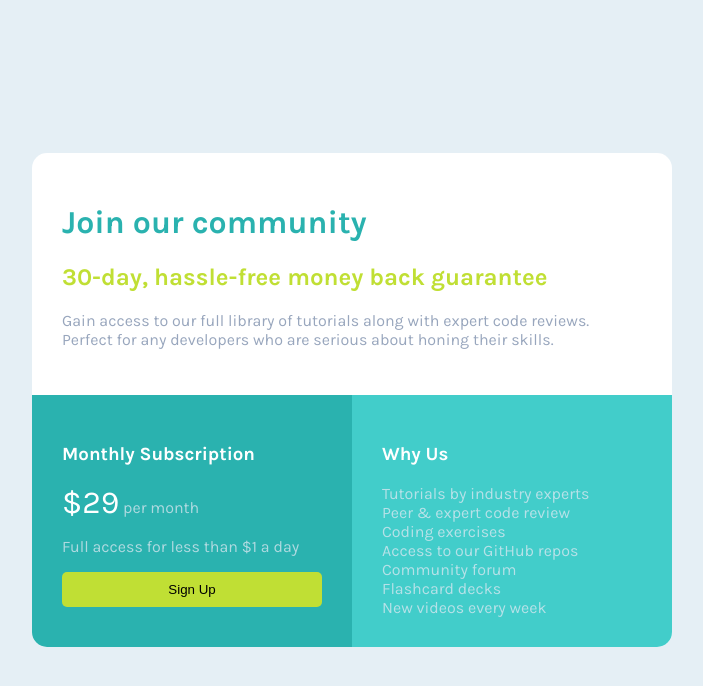
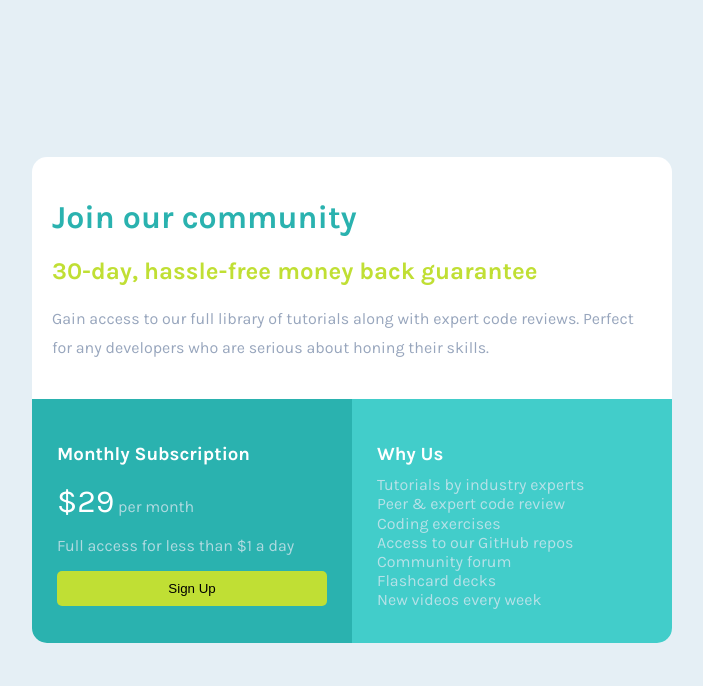
Before and after one commit to apatrickg/Single-Price-Grid, a plain HTML site: page index.html in a window 1280 px wide. Shown: the whole page, without its empty margins (288-991 px from the left). Drawn offline with Linux system fonts and the light colour scheme.

Commit message:
updated style and html

```diff
--- a/index.html
+++ b/index.html
@@ -16,25 +16,25 @@
       <div class="header">
         <h1 id="blue">Join our community</h1>
         <h2 id="yellow">30-day, hassle-free money back guarantee</h2>
-        <p id="text">Gain access to our full library of tutorials along with expert code reviews.
+        <p>Gain access to our full library of tutorials along with expert code reviews.
         Perfect for any developers who are serious about honing their skills.</p>
       </div>
 
       <div class="sub">
-        <h3 id="white">Monthly Subscription</h3>
-        <p><span class="bigger" id="white">&dollar;29</span> per month</p>
+        <h3 class="sub-head">Monthly Subscription</h3>
+        <p><span class="bigger">&dollar;29</span> per month</p>
         <p>Full access for less than &dollar;1 a day</p>
         <button class="btn">Sign Up</button>
       </div>
       <div class="why">
-        <h3 id="white">Why Us</h3>
-          <li>Tutorials by industry experts</li>
-          <li>Peer &amp; expert code review</li>
-          <li>Coding exercises</li>
-          <li>Access to our GitHub repos</li>
-          <li>Community forum</li>
-          <li>Flashcard decks</li>
-          <li>New videos every week</li>
+        <h3 class="why-head">Why Us</h3>
+          <p>Tutorials by industry experts</p>
+          <p>Peer &amp; expert code review</p>
+          <p>Coding exercises</p>
+          <p>Access to our GitHub repos</p>
+          <p>Community forum</p>
+          <p>Flashcard decks</p>
+          <p>New videos every week</p>
       </div>
     </div>
 </body>
--- a/style.css
+++ b/style.css
@@ -28,29 +28,42 @@ body, html{
 
 .header{
     grid-column-start: span 2;
-    padding: 30px;
+    padding: 20px;
 }
 
+.header > p{
+    line-height: 1.8;
+}
 .sub{
     background: hsl(179, 62%, 43%);
-    padding: 30px;
+    padding: 25px;
     color: hsla(215, 41%, 92%, 0.726);
     border-bottom-left-radius: 15px;
 }
 
+.sub-head{
+    color:white;
+}
+
 .bigger{
     font-size: 200%;
+    color: white;
 }
 
 .why{
     background: hsl(179, 58%, 53%);
-    padding: 30px;
+    padding: 25px;
     list-style: none;
     border-bottom-right-radius: 15px;
+    color: hsla(215, 41%, 92%, 0.726);;
 }
 
-.why > li{
-    color: hsla(215, 41%, 92%, 0.726);
+.why-head{
+    color: white;
+}
+
+.why > p{
+    line-height: 0.2;
 }
 
 .btn{
@@ -76,10 +89,6 @@ body, html{
     color: hsl(179, 62%, 43%);;
 }
 
-#white{
-    color: white;
-}
-
 @media only screen and (max-width: 500px) {
   .wrapper{
      display: flex;
```
